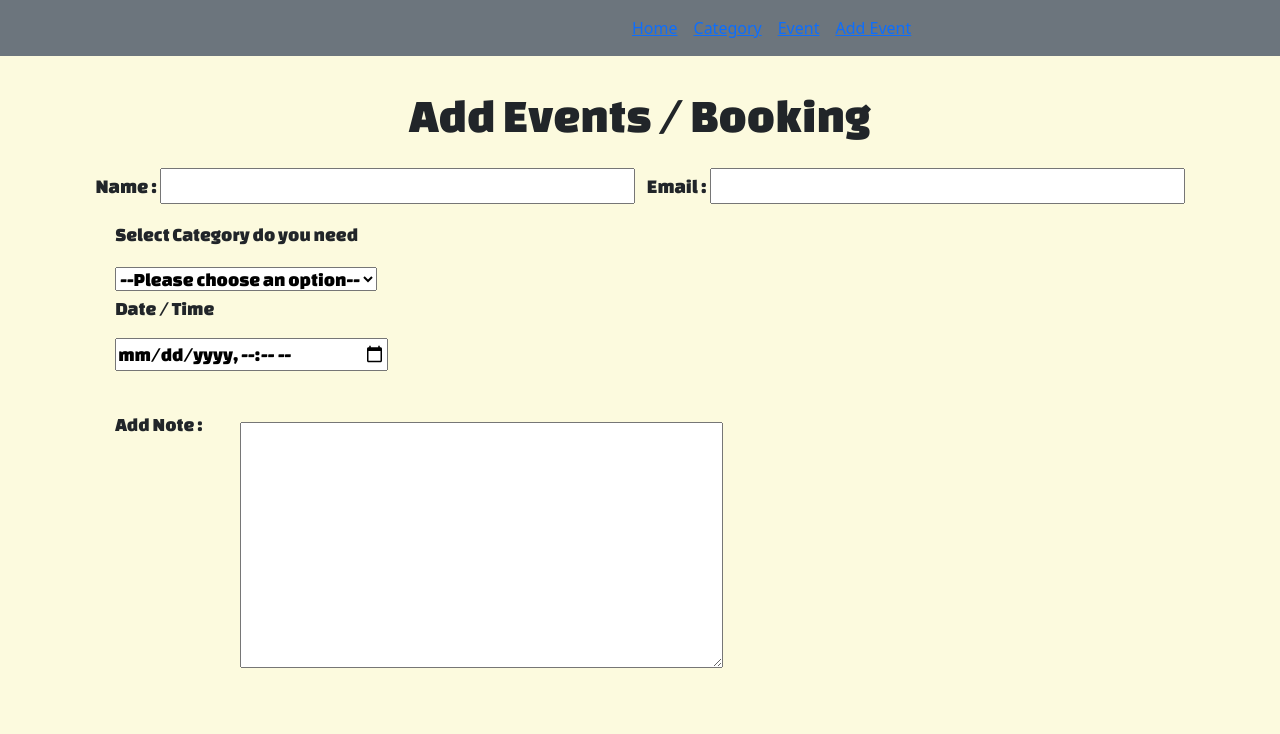
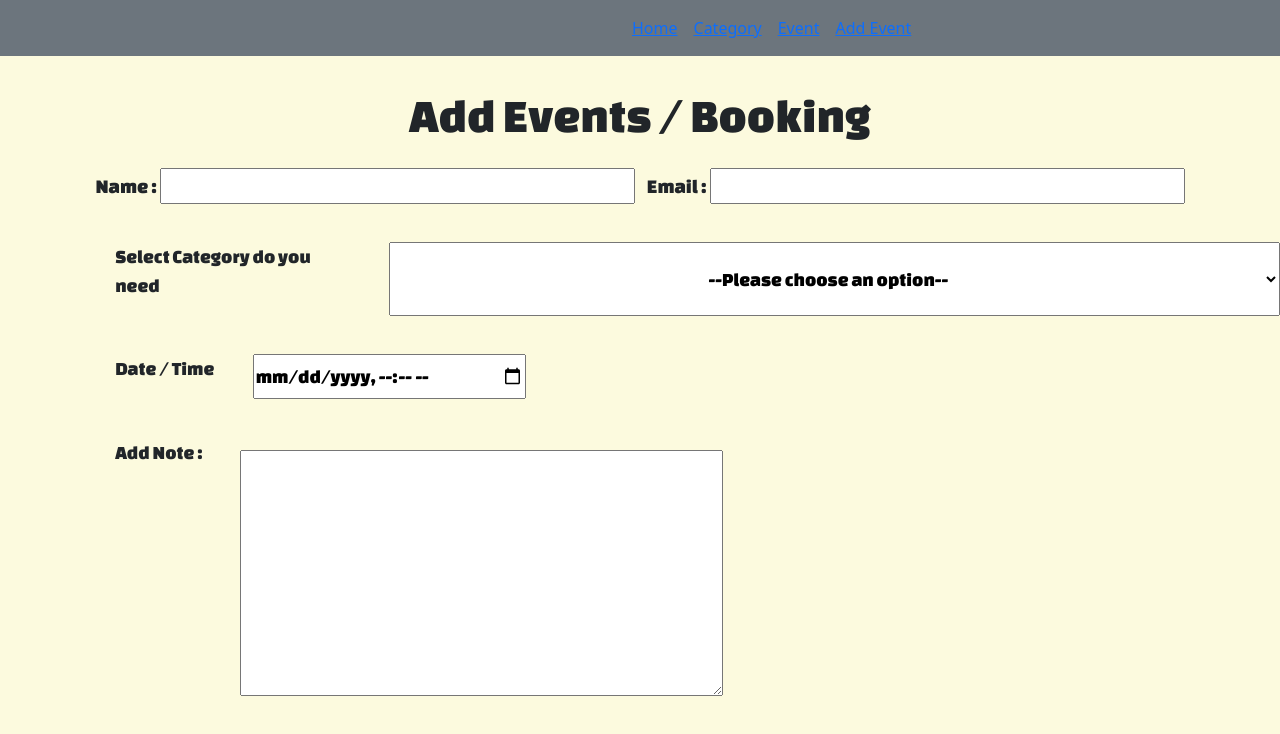
Before and after one commit to OASIP-KW1/Front-End, a Vue app in the folder OASIP_KW1/: page /addevent in a window 1280 px wide. Shown: the top 734 px of the page. Built offline with nearby package versions, Linux system fonts and the light colour scheme.

Commit message:
Edit button in Details

```diff
--- a/OASIP_KW1/src/components/AddEvent.vue
+++ b/OASIP_KW1/src/components/AddEvent.vue
@@ -52,16 +52,27 @@
     margin-left: 6em;
     font-family: 'Changa One', cursive;
      /* text-align: center; */
+    margin-top: 2em;
+    display: flex;
 }
 .select1{
     font-size: larger;
     margin-left: 6em;
     font-family: 'Changa One', cursive;
-
+    display: flex;
+    margin-top: 2em;
+}
+.option{
+    margin-left: 3em;
+    width:52.2em;
+    text-align: center;
 }
 #notes{
     position: relative;
     margin-left: 15em;
     margin-top: -2em;
 }
+#party{
+    margin-left: 2em;
+}
 </style>
--- a/OASIP_KW1/src/components/Details.vue
+++ b/OASIP_KW1/src/components/Details.vue
@@ -23,24 +23,25 @@ defineProps({
                 <p v-else> Note : - </p>
           </div>
           <div class="modal-button">
-            <router-link :to="{  name: 'EventListAll' }"><button type="button" class="btn btn-warning">Close</button></router-link>
+            <div class ="add"><router-link :to="{  name: 'AddEvents' }"><button type="button" class="Add btn btn-success">Add Appointment</button></router-link></div>
+            <div class ="close"><router-link :to="{  name: 'EventListAll' }"><button type="button" class="Close btn btn-warning">Close</button></router-link></div>
+          </div>
           </div>
         </div>
       </div>
     </div>
-</div>
 </template>
 
 <style>
 @import url('https://fonts.googleapis.com/css2?family=Itim&display=swap');
 .modal-container {
   max-width: max-content;
-  margin: 5px auto;
-  padding: 20px 150px;
+  margin: 10px auto;
+  padding: 20px 100px;
   background-color: #ffdbdb;
   border-radius: 10px;
   font-family: 'Itim', cursive;
-  margin-top: 8em;
+  margin-top: 5em;
 }
 .title-id{
   text-align: center;
@@ -48,12 +49,28 @@ defineProps({
   font-size: 1.5em
 }
 .modal-body {
-  margin-left: 1em;
+  margin-left: -1em;
+  width: 300px;
+  height: 15em;
 }
-
 .modal-button {
+  display: inline-block;
+  justify-content: end;
+  margin-top: 3em;
+  margin-right: 6em;
+}
+.add{
+  /* padding: 1em;
+  margin-top: -5em;
+  margin-left: 150em; */
+  margin-top: -3em;
+}
+.close{
   display: flex;
   justify-content: end;
-  margin-left: -15em;
+  margin-left: -10em;
+  /* margin-inline-start: 50%;
+  margin-inline-end: 5%; */
+
 }
 </style>
--- a/OASIP_KW1/src/views/Home.vue
+++ b/OASIP_KW1/src/views/Home.vue
@@ -33,7 +33,7 @@ console.log(toggle.value);
 <div class="teams">
   <table width="80%">
     <tr>
-      <td><img src="../assets/opla.jpg" alt="opal" width="250"></td>
+      <td><img src="../assets/dear.jpeg" alt="opal" width="250"></td>
       <td><img src="../assets/opla.jpg" alt="opal" width="250"></td>
       <td><img src="../assets/opla.jpg" alt="opal" width="250"></td>
    </tr>
```
Also changed, not shown: 2 other files (tests, documents, lock files or other folders).
